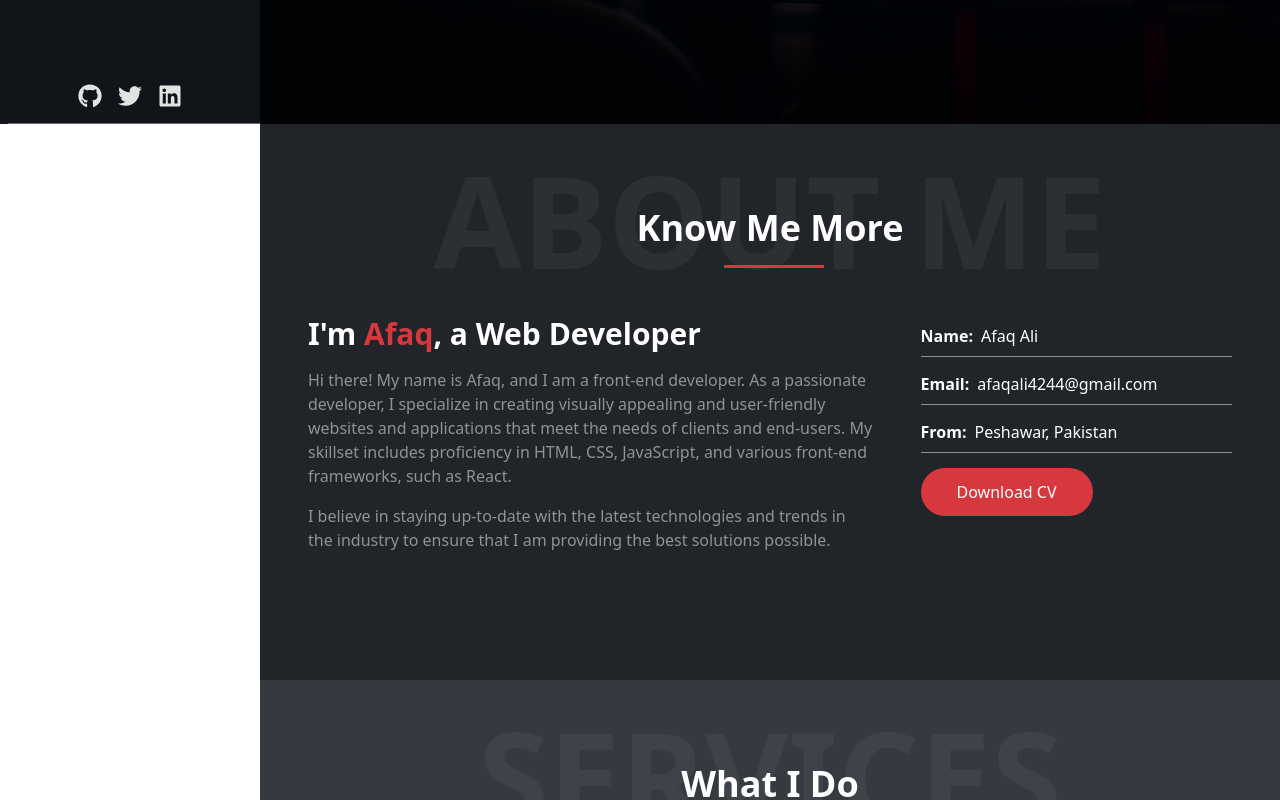
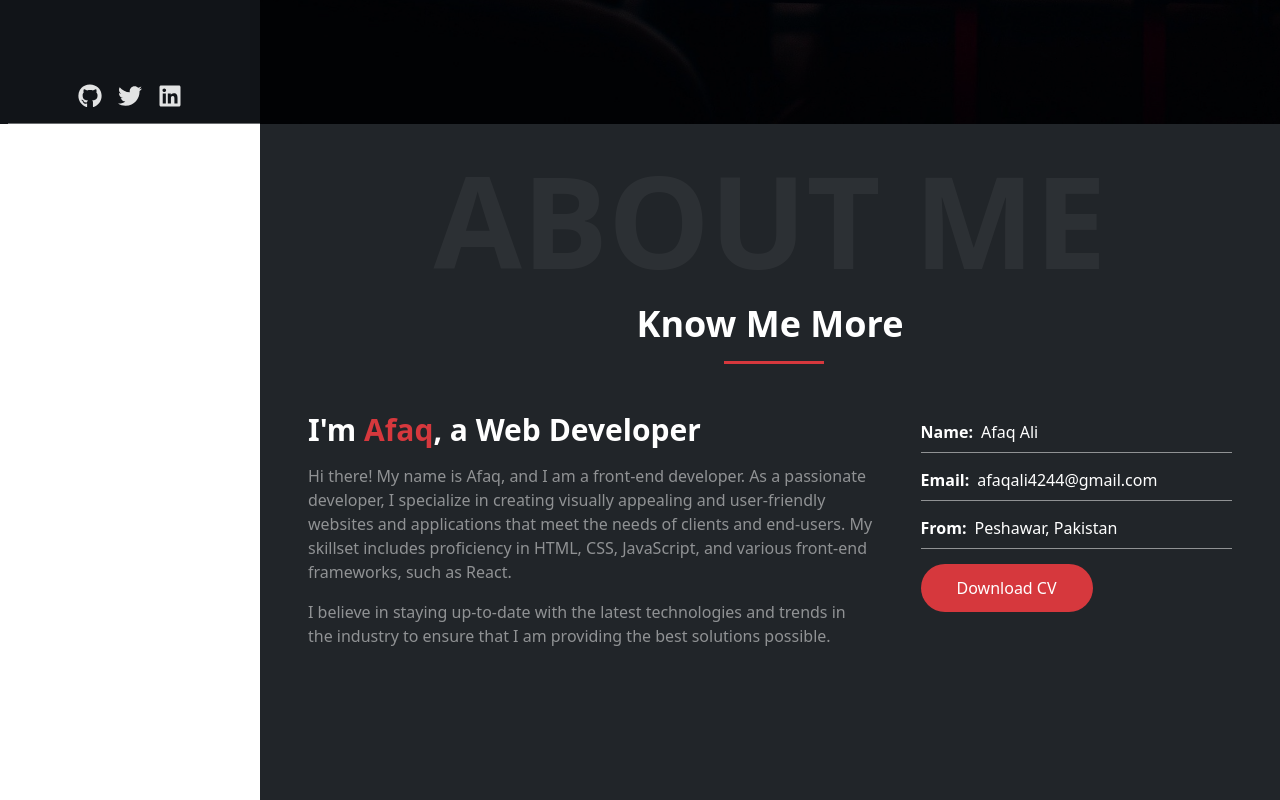
Before and after one commit to afaqalii/afaqdev, a React (Vite) app: page / in a window 1280 px wide. Shown: the part 700-1500 px from the top of the page. Built offline with nearby package versions, Linux system fonts and the light colour scheme.

Commit message:
Done with the animation using framer motion

```diff
--- a/package.json
+++ b/package.json
@@ -10,6 +10,7 @@
     "preview": "vite preview"
   },
   "dependencies": {
+    "framer-motion": "^10.12.10",
     "react": "^18.2.0",
     "react-dom": "^18.2.0",
     "react-icons": "^4.8.0",
--- a/src/components/ContainerWrapper.jsx
+++ b/src/components/ContainerWrapper.jsx
@@ -1,8 +1,14 @@
-import React from 'react'
+import { useInView } from 'framer-motion'
+import React, { useRef } from 'react'
 
 const ContainerWrapper = ({backgroundTitle, content, bgColor, title}) => {
+
+  const ref = useRef()
+  const isInView = useInView(ref)
+
+
   return (
-    <div id={backgroundTitle} className={`relative ${bgColor} px-5 md:px-12 py-16`}>
+    <div id={backgroundTitle} className={`relative ${bgColor} px-5 md:px-12 py-20 md:py-40`}>
         <h1
            className='uppercase
                       text-center
@@ -17,7 +23,10 @@ const ContainerWrapper = ({backgroundTitle, content, bgColor, title}) => {
                 {backgroundTitle}
           </h1>
         <div className="max-w-7xl mx-auto">
-        <h1 className='relative text-4xl text-white font-semibold text-center py-5 after:absolute
+        <h1 style={{
+             opacity: isInView ? 1 : 0,
+             transition: "all 0.9s cubic-bezier(0.17, 0.55, 0.55, 1) 0.2s"
+        }} className='relative text-4xl text-white font-semibold text-center py-5 after:absolute
                       after:content-[""]
                       after:bottom-0
                       after:left-[35%]
@@ -28,7 +37,13 @@ const ContainerWrapper = ({backgroundTitle, content, bgColor, title}) => {
                       '
             >{title}
          </h1>
-           {content}
+            <div ref={ref} style={{
+               transform: isInView ? "none" : "translatey(200px)",
+               opacity: isInView ? 1 : 0,
+               transition: "all 0.9s cubic-bezier(0.17, 0.55, 0.55, 1) 0.2s"
+            }}>
+                 {content}
+             </div>
         </div>
     </div>
   )
--- a/src/components/Header.jsx
+++ b/src/components/Header.jsx
@@ -1,11 +1,22 @@
-import React from 'react'
+import React, { useRef } from 'react'
 import { HashLink as Link } from 'react-router-hash-link'
 import "../App.css"
+import { useInView } from 'framer-motion'
 const Header = () => {
+
+  const ref = useRef()
+  const isInView = useInView(ref)
+
   return (
     <>
-    <div id='home' className="header relative bg-[--dark-black] after:content-[''] after:absolute after:top-0 after:left-0 after:h-[100%]  bg-cover bg-center bg-fixed h-screen">
-        <div className='absolute z-[1] top-1/2 left-1/2 translate-x-[-50%] translate-y-[-50%] w-[100%] text-center text-[--white]'>
+    <div id='home' ref={ref}
+       className="header relative bg-[--dark-black] after:content-[''] after:absolute after:top-0 after:left-0 after:h-[100%]  bg-cover bg-center bg-fixed h-screen">
+        <div style={{
+              //  transform: isInView ? "top-1/2" : "none",
+               opacity: isInView ? 1 : 0,
+               transition: "all 0.9s cubic-bezier(0.17, 0.55, 0.55, 1) 0.2s"
+            }}
+         className={`absolute z-[1] ${isInView ? "top-1/2":""} left-1/2 translate-x-[-50%] translate-y-[-50%] w-[100%] text-center text-[--white]`}>
             <h2 className='text-[28px] font-medium mb-6'>Welcome</h2>
             <h1 className='text-4xl sm:text-5xl xl:text-[64px] font-semibold'>I'm a Front-end developer.</h1>
             <h4 className='text-[21px] font-extralight my-4'>based in Peshawar, Pakistan</h4>
--- a/src/components/Sidebar.jsx
+++ b/src/components/Sidebar.jsx
@@ -11,7 +11,7 @@ const Sidebar = () => {
     const { item, id } = menuItem
       return (
         <Link key={id} to={`#${item}`}>
-          <li onClick={() => setToggleMenu(prevState => !prevState)} className='li leading-7 relative lg:static list-none text-[--light-gray] capitalize p-2 hover:text-[--dark-blue] after:content-[""] after:absolute after:bottom-0 after:left-[8px] after:bg-[--light-gray] after:opacity-10 after:h-[1px] after:w-[100%]'>
+          <li onClick={() => window.innerWidth < 1024 ? setToggleMenu(prevState => !prevState) : '' } className='li leading-7 relative lg:static list-none text-[--light-gray] capitalize p-2 hover:text-[--dark-blue] after:content-[""] after:absolute after:bottom-0 after:left-[8px] after:bg-[--light-gray] after:opacity-10 after:h-[1px] after:w-[100%]'>
             <a href="#" className='tracking-wide'>{item}</a>
           </li>
         </Link>
```
Also changed, not shown: 1 other file (tests, documents, lock files or other folders).
